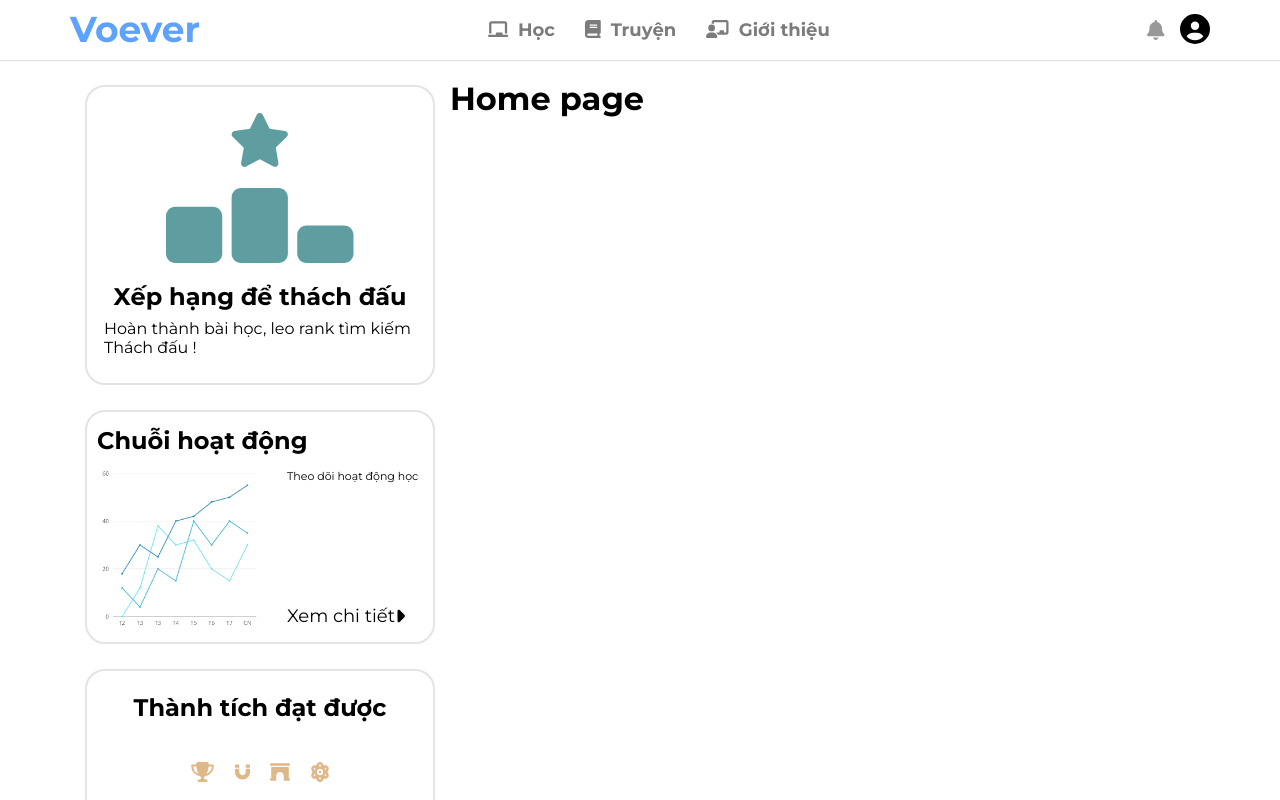
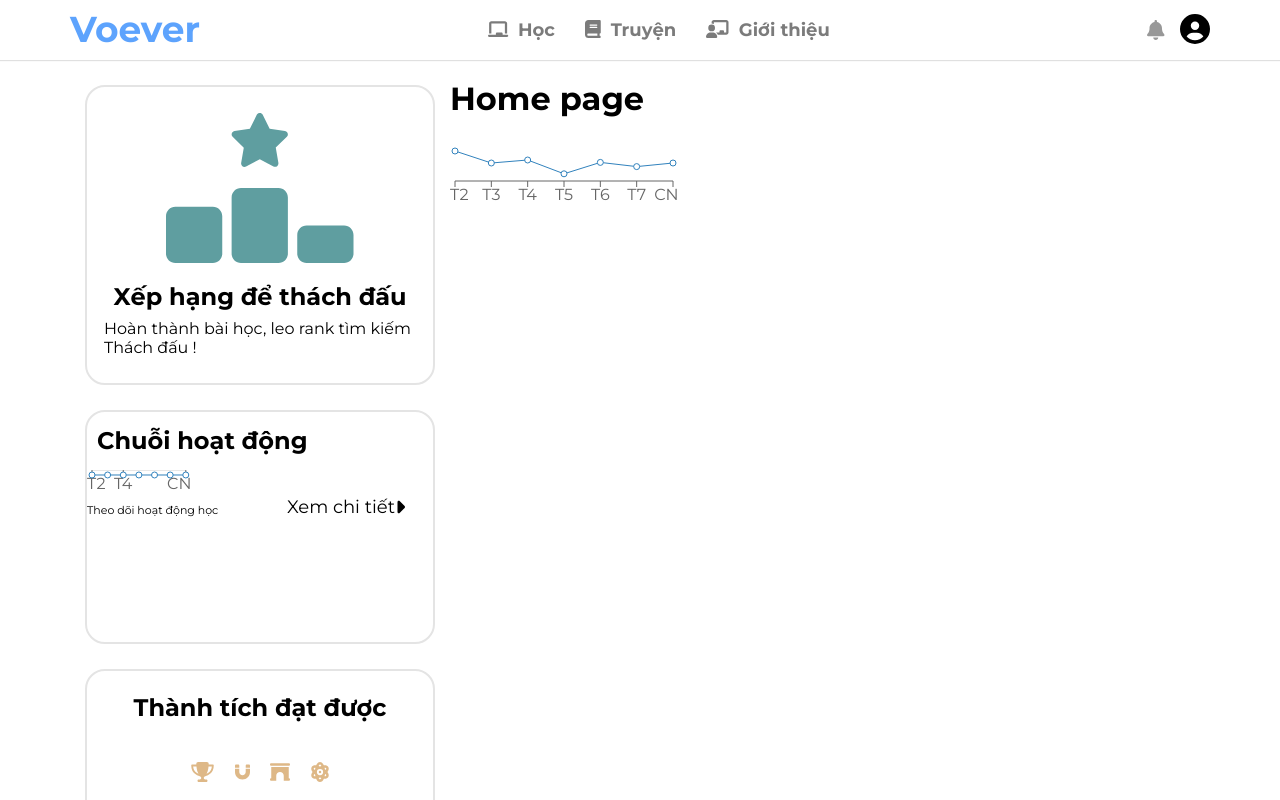
Before and after one commit to Limerence05032002/TiengAnh, a React (Create React App) app: page / in a window 1280 px wide. Shown: the top 800 px of the page. Built offline with nearby package versions, Linux system fonts and the light colour scheme.

Commit message:
Side bar buổi 2/ chart

```diff
--- a/package.json
+++ b/package.json
@@ -12,6 +12,7 @@
     "@testing-library/react": "^13.3.0",
     "@testing-library/user-event": "^13.5.0",
     "@tippyjs/react": "^4.2.6",
+    "chart.js": "^3.9.1",
     "classnames": "^2.3.1",
     "customize-cra": "^1.0.0",
     "normalize.css": "^8.0.1",
@@ -20,6 +21,7 @@
     "react-dom": "^18.2.0",
     "react-router-dom": "^6.3.0",
     "react-scripts": "5.0.1",
+    "recharts": "^2.1.14",
     "web-vitals": "^2.1.4"
   },
   "scripts": {
--- a/src/components/Layout/DefaultLayout/SideBar/SideBar.module.scss
+++ b/src/components/Layout/DefaultLayout/SideBar/SideBar.module.scss
@@ -61,8 +61,8 @@
 }
 
 .activity_content{
-    display: flex;
-    flex: 11;
+    // display: flex;
+    // flex: 11;
     /* font-size: 20px; */
     flex-direction: row;
     justify-content: space-around;
--- /dev/null
+++ b/src/components/Layout/DefaultLayout/SideBar/chart/index.js
@@ -0,0 +1,58 @@
+import React from "react";
+import { LineChart, ResponsiveContainer,Line, XAxis, YAxis } from 'recharts'
+
+const Pdata=[
+    {
+        name: 'T2',
+        student: 50,
+        fees: 10
+    },
+    {
+        name: 'T3',
+        student: 30,
+        fees: 16
+    },
+    {
+        name: 'T4',
+        student: 35,
+        fees: 20
+    },
+    {
+        name: 'T5',
+        student: 12,
+        fees: 10
+    },
+    {
+        name: 'T6',
+        student: 31,
+        fees: 10
+    },
+    {
+        name: 'T7',
+        student: 24,
+        fees: 10
+    },
+    {
+        name: 'CN',
+        student: 30,
+        fees: 10
+    }
+
+]
+
+const Barchart = () =>{
+    return(
+        <div>
+            <ResponsiveContainer width={"30%"} aspect={3}>
+                <LineChart data={Pdata} width={20} height={30}>
+                    <XAxis dataKey={"name"} interval={'preserveStartEnd'}/>
+
+                    <Line dataKey={"student"}/>
+                </LineChart>
+
+            </ResponsiveContainer>
+        </div>
+    )
+}
+
+export default Barchart
--- a/src/components/Layout/DefaultLayout/SideBar/index.js
+++ b/src/components/Layout/DefaultLayout/SideBar/index.js
@@ -2,11 +2,17 @@ import { FontAwesomeIcon } from '@fortawesome/react-fontawesome';
 import { faRankingStar, faTrophy, faChartLine,faCaretRight, faMagnet, faArchway, faAtom} from '@fortawesome/free-solid-svg-icons';
 import classNames from 'classnames/bind'
 import styles from './SideBar.module.scss'
-import chart from '~/image/Chart.png'
+import Barchart from "~/components/Layout/DefaultLayout/SideBar/chart"
+import React, { Component } from 'react';
+import {ResponsiveContainer, LineChart, Line, XAxis, YAxis, CartesianGrid, Tooltip, Legend} from 'recharts';
 
 const cx = classNames.bind(styles)
 
 function SideBar() {
+    // Start Chart
+
+
+    // End Chart
     return (
         <div className={cx('wrapper')}>
             <div className={cx('rank')}>
@@ -21,7 +27,7 @@ function SideBar() {
                 <div className={cx('wrapp_activity')}>
                     <h2 className={cx('activity_text')}>Chuỗi hoạt động</h2>
                     <div className={cx('activity_content')}>
-                        <img className={cx('image_chart')} src={chart}></img>
+                    <Barchart />
 
                         <p className={cx('activity_decription')}>Theo dõi hoạt động học</p>
                     </div>
@@ -52,6 +58,7 @@ function SideBar() {
             <div className={cx('charts')}>
                 <div className={cx('wrapp_charts')}>
                     <h2 className={cx('charts_text')}>Xếp hạng</h2>
+
                 </div>
             </div>
         </div>
--- a/src/pages/Home/index.js
+++ b/src/pages/Home/index.js
@@ -1,4 +1,11 @@
+import Barchart from "~/components/Layout/DefaultLayout/SideBar/chart"
+
 function Home() {
-    return <h1>Home page</h1>
+    return (
+        <div>
+            <h1>Home page</h1>
+            <Barchart />
+        </div>
+    )
 }
 export default Home
```
Also changed, not shown: 1 other file (tests, documents, lock files or other folders).
